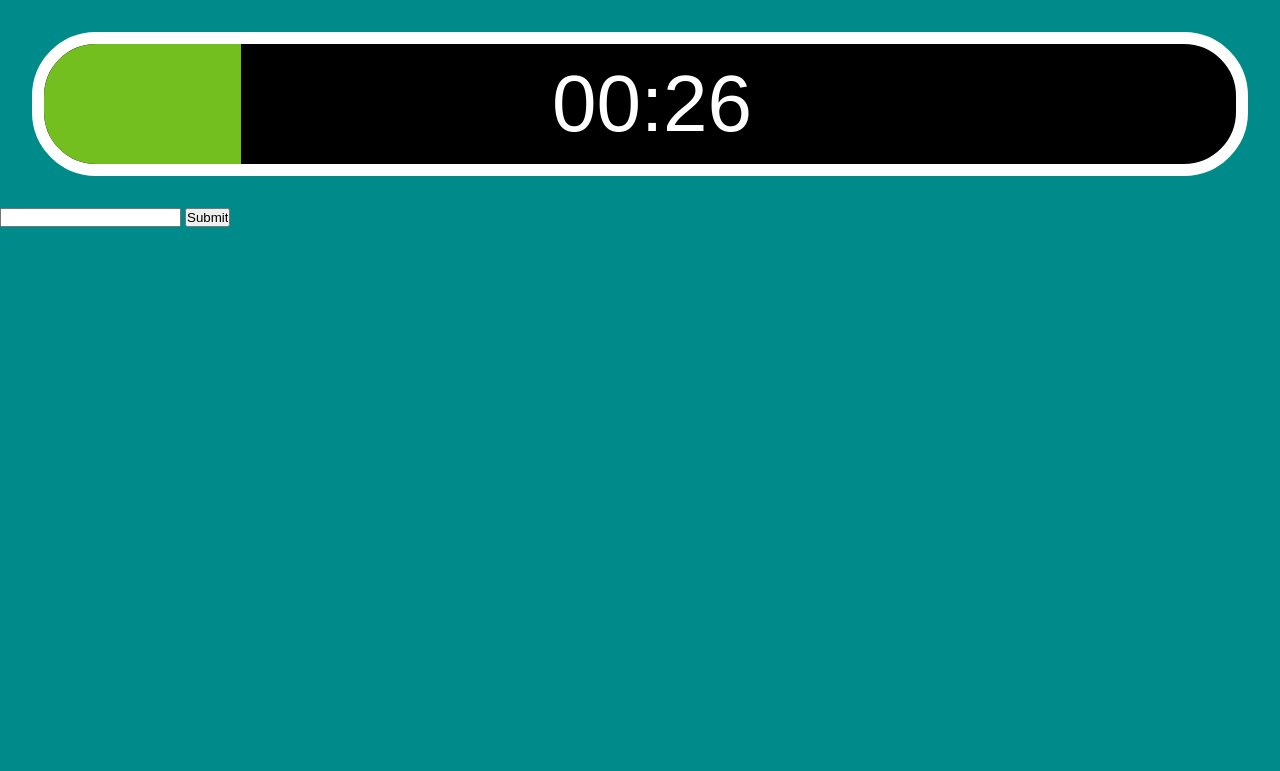
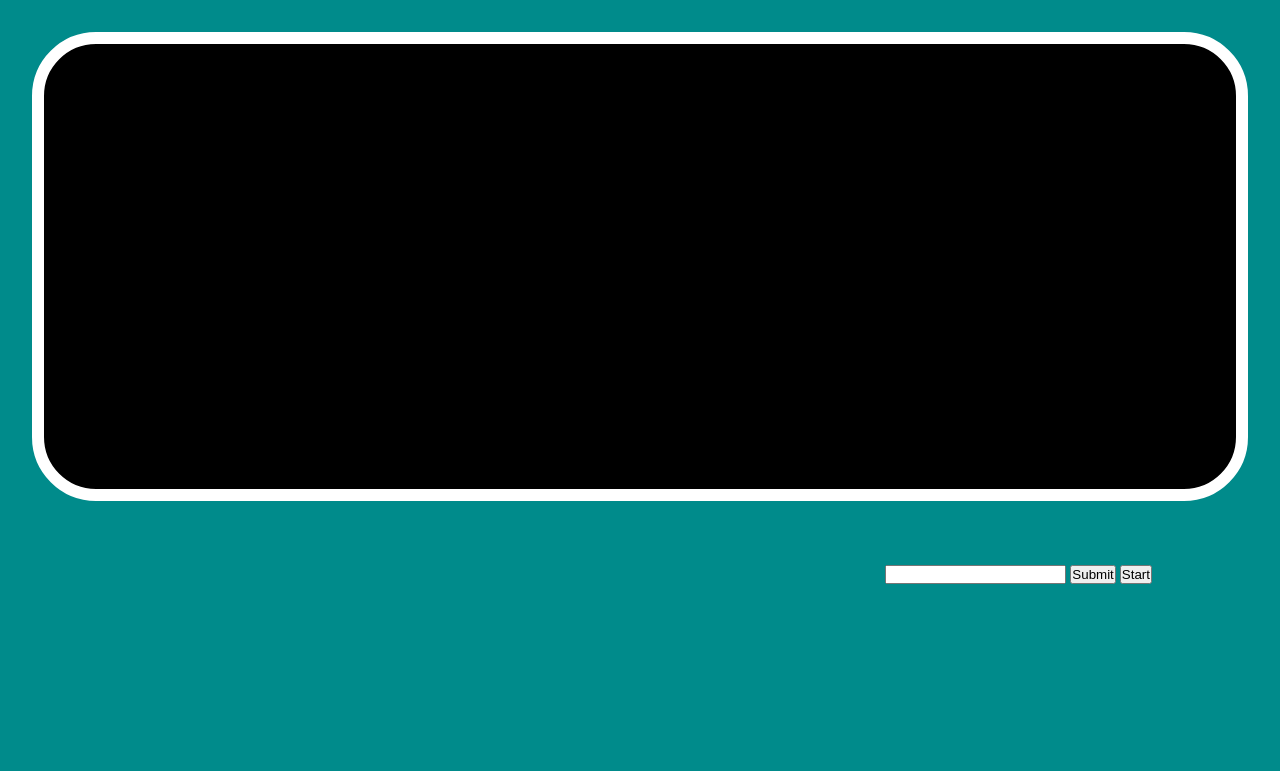
Before and after one commit to teleportingtortoise/pomo, a plain HTML site: page index.htm in a window 1280 px wide. Drawn offline with Linux system fonts and the light colour scheme; a web font is replaced by a local one.

Commit message:
minor clean up and grid layout

```diff
--- a/css/main.css
+++ b/css/main.css
@@ -1,6 +1,6 @@
 @font-face {
     font-family: pointfree;
-    src: url('font/pointfree.ttf');
+    src: url('../font/pointfree.ttf');
 }
 
 * {margin: 0; padding: 0;}
@@ -14,10 +14,21 @@ body {
     background-color: darkcyan;
 }
 
+#context1 {
+    display: grid;
+    grid-template-rows: 2fr 1fr;
+    grid-template-columns: repeat( 3, 1fr );
+    position: absolute;
+    width: 100%;
+    height: 100%;
+}
+
+
+/* Start Pomodoro bar */
 #bar {
+    grid-column: 1/4;
+    grid-row: 1;
     position: relative;
-    width: 95vw - 1em;
-    height: 15vh;
     margin: 2.5vw;
     overflow: hidden;
     border-radius: 5em;
@@ -30,11 +41,8 @@ body {
 
 #counter {
     position: absolute;
-    height: 15vh;
-    width: 95vw;
+    width: 100%;
     text-align: center;
-    line-height: 15.0vh;
-    font-size: 10.0vh;
     font-family: "pointfree", sans-serif;
     color: white;
 
@@ -46,3 +54,13 @@ body {
 
     z-index: 2;
 }
+/* End Pomodoro bar */
+
+
+/* Start input UI */
+#input {
+    margin: 2.5vw;
+    grid-column: 3/4;
+    grid-row: 2;
+}
+/* End input UI */
--- a/index.htm
+++ b/index.htm
@@ -1,5 +1,6 @@
 <!DOCTYPE html>
 <html>
+
     <head>
         <title>
             Pomo
@@ -9,14 +10,20 @@
         <script src="js/pomo.js"></script>
         <link rel="stylesheet" href="css/main.css">
     </head>
+
     <body>
+        <div id="context1">
             <div id="bar">
                 <div id="counter"></div>
                 <div id="spanner"></div>
             </div>
+            <div id="input">
                 <form>
                     <input type="text" id="input_id" value="">
-            <input type="button" value="Submit" onclick="setTime()" />
+                    <input type="button" value="Submit" onclick="setTime()">
+                    <input type="button" value="Start" onClick="timer.run()">
                 </form>
+            </div>
+        </div>
     </body>
 </html>
--- a/js/pomo.js
+++ b/js/pomo.js
@@ -6,7 +6,8 @@ window.onload = function() {
     counter = document.querySelector('#counter'),
     timer = new Timer(timeAmountS, 17);
 
-    timer.addAction(format).addAction(restart).run();
+    timer.addAction(format).addAction(restart);
+    this.timer = timer;
 
     function restart() {
         if (timer.elapsedS >= timer.duration) {
@@ -16,6 +17,8 @@ window.onload = function() {
 
     function format() {
         counter.innerText = ('00' + ((timer.remainingS / 60) | 0)).slice(-2) + ':' + ('00' + (timer.remainingS % 60)).slice(-2);
+        counter.style.fontSize = `${display.getBoundingClientRect().height/2}px`;
+        counter.style.lineHeight = `${display.getBoundingClientRect().height}px`;
         display.style.width = Math.map(timer.elapsedM,0,timer.duration * 1000,0,100) + '%'
         display.style.backgroundColor = 'rgb(' + Math.map(timer.elapsedM,0,timer.duration * 1000,96,216) + ',' + Math.map(timer.elapsedM,0,timer.duration * 1000,216,64) + ',' + '032)'
     }
--- a/js/timer.js
+++ b/js/timer.js
@@ -58,6 +58,7 @@ Timer.prototype.tick = function() {
 // Reinit some values and start the timer, ignore if already running
 Timer.prototype.run = function() {
     if (this.running) {
+        console.log("Already running.")
         return;
     }
 
```
Lines whose indentation alone changed are shown as unchanged.
